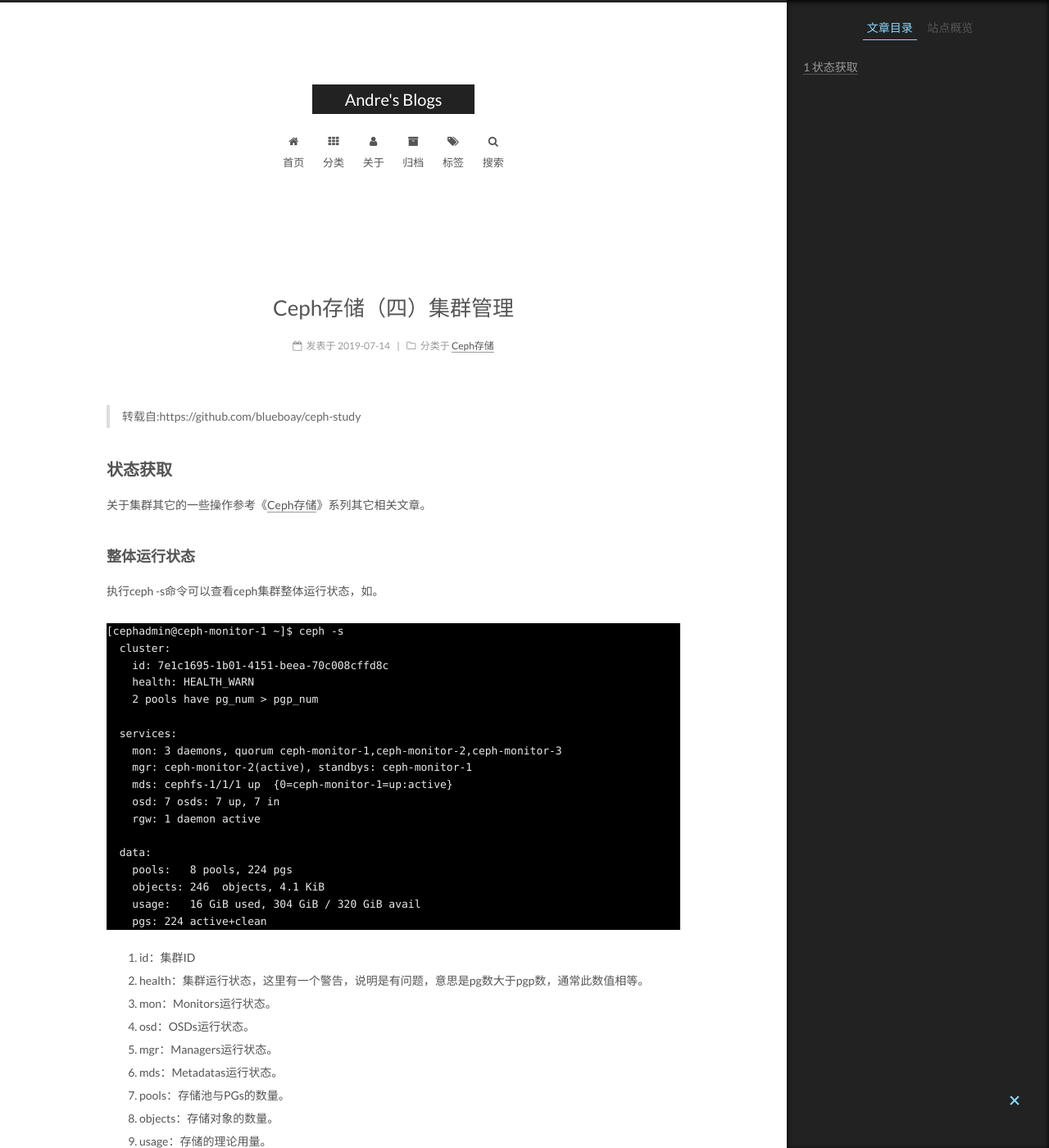
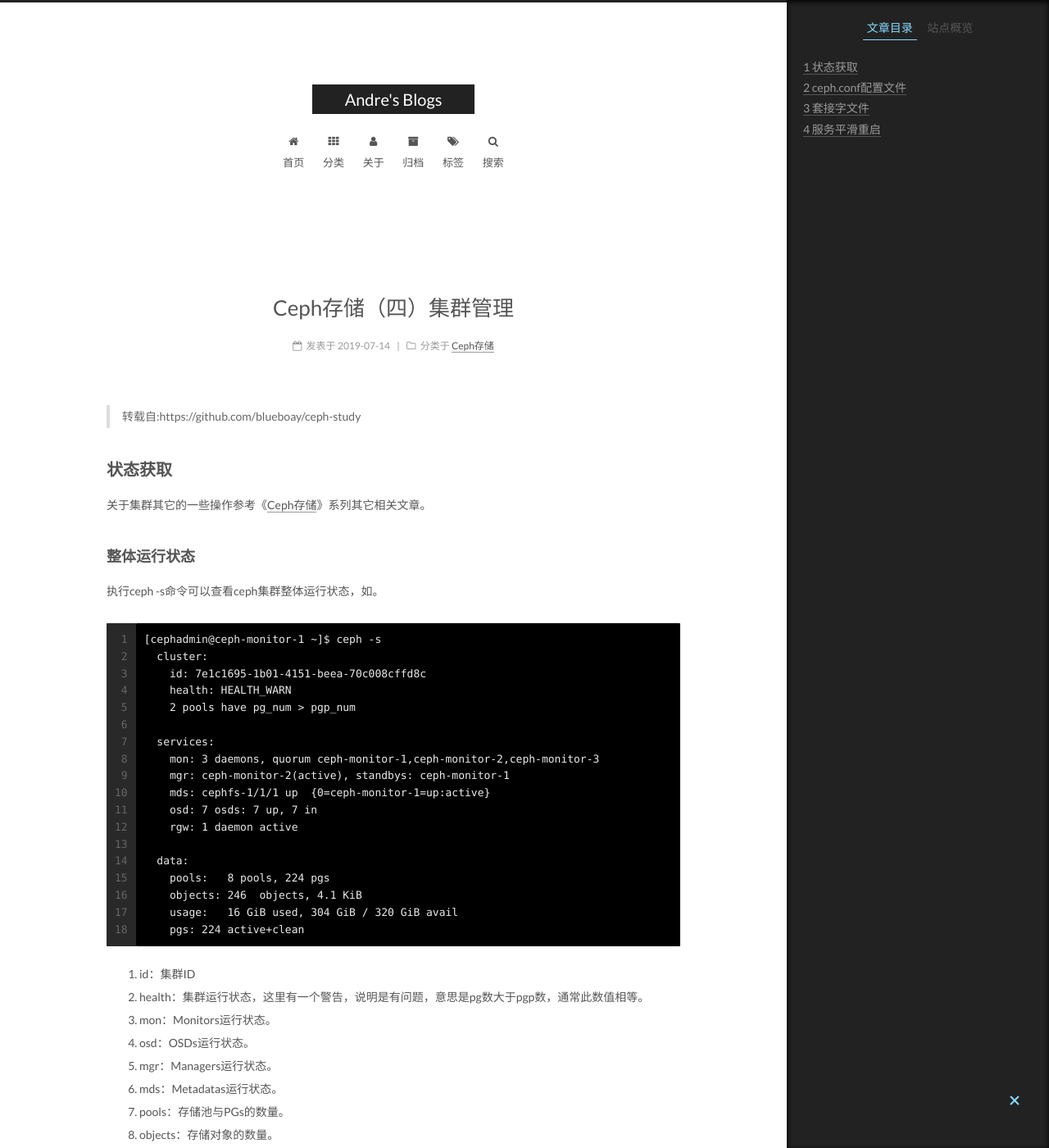
Before and after one commit to Ngwind/Ngwind.github.io, a Jekyll site: the page built from _posts/2019-7-14-Ceph存储（四）集群管理.md, in a window 1280 px wide and 1400 px high. Shown: the whole window at 82% size. Built offline with Jekyll 4.4.1, drawn with Linux system fonts in a browser that asks for light colours; comment, search, counter and statistics services are not loaded; some of the changed text lies outside the part shown.

Commit message:
Update 2019-7-14-Ceph存储（四）集群管理.md

````diff
--- a/_posts/2019-7-14-Ceph存储（四）集群管理.md
+++ b/_posts/2019-7-14-Ceph存储（四）集群管理.md
@@ -14,7 +14,7 @@ categories:
 ### 整体运行状态
 执行ceph -s命令可以查看ceph集群整体运行状态，如。
 
-<pre>
+```
 [cephadmin@ceph-monitor-1 ~]$ ceph -s
   cluster:
     id: 7e1c1695-1b01-4151-beea-70c008cffd8c
@@ -33,7 +33,7 @@ categories:
     objects: 246  objects, 4.1 KiB
     usage:   16 GiB used, 304 GiB / 320 GiB avail
     pgs: 224 active+clean
-</pre>
+```
   1. id：集群ID
   2. health：集群运行状态，这里有一个警告，说明是有问题，意思是pg数大于pgp数，通常此数值相等。
   3. mon：Monitors运行状态。
@@ -47,48 +47,48 @@ categories:
 ### PG状态
 查看pg状态查看通常使用下面两个命令即可，dump可以查看更详细信息，如。
 
-<pre>
+```
 ~]$ ceph pg dump
 ~]$ ceph pg stat
-</pre>
+```
 ### Pool状态
 查看整个pool状态。
 
-<pre>
+```
 ~]$ ceph osd pool stats
-</pre>
+```
 查看指定pool状态。
 
-<pre>
+```
 ~]$ ceph osd pool stats <pool name>
-</pre>
+```
 ### OSD状态
 以下3条命令查看，dump显示出更详细信息，tree可以让信息显示得更漂亮。
 
-<pre>
+```
 ~]$ ceph osd stat
 ~]$ ceph osd dump
 ~]$ ceph osd tree
-</pre>
+```
 ### Monitor状态
 基本状态查看，使用dump可以查看更详细信息。
 
-<pre>
+```
 ~]$ ceph mon stat
 ~]$ ceph mon dump
-</pre>
+```
 查看仲裁状态。
 
-<pre>
+```
 ~]$ ceph quorum_status
-</pre>
+```
 ### 集群空间用量
 主要用到df子命令，后面跟detail可以显示更详细信息。
 
-<pre>
+```
 ~]$ ceph df
 ~]$ ceph df detail
-</pre>
+```
 ## ceph.conf配置文件
 该配置文件采用init文件语法，#和;为注释，ceph集群在启动的时候会按照顺序加载所有的conf配置文件。
 配置文件分为以下几大块配置。
@@ -114,46 +114,46 @@ categories:
 所谓套接字相当于守护进程的socket文件，默认存储于/var/run/ceph/目录下面，后缀名为.asok。可以使用此套接字完成对此守护进程所对应用的配置。但只能在本地执行，无法远程执行，套接字通常用于查询类。
 命令使用格式如。
 
-<pre>
+```
 ~]$ sudo ceph --admin-daemon /path/to/file <COMMAND>
-</pre>
+```
 获取指定套接字可使用的命令帮助。
 
-<pre>
+```
 ~]$ sudo ceph --admin-daemon /var/run/ceph/ceph-mgr.ceph-monitor-1.asok help
-</pre>
+```
 使用可使用的命令，如status查询状态。
 
-<pre>
+```
 ~]$ sudo ceph --admin-daemon /var/run/ceph/ceph-mgr.ceph-monitor-1.asok status
-</pre>
+```
 ## 服务平滑重启
 有时候需要更改服务的配置，但不想重启服务，或者是临时修改。这时候就可以使用tell和daemon子命令来完成此需求。
 ### tell子命令
 命令使用格式如下。
 
-<pre>
+```
 ~]$ ceph tell {daemon-type}.{daemon id or *} injectargs --{name}={value} [--{name}={value}]
-</pre>
+```
   * daemon-type：为要操作的对象类型如osd、mon等。
   * daemon id：该对象的名称，osd通常为0、1等，mon为ceph -s显示的名称，这里可以输入*表示全部。
   * injectargs：表示参数注入，后面必须跟一个参数，也可以跟多个。
 
 例。
 
-<pre>
+```
 ~]$ ceph tell mon.ceph-monitor-1 injectargs --mon_allow_pool_delete=true
-</pre>
+```
 mon_allow_pool_delete此选项的值默认为false，表示不允许删除pool，只有此选项打开后方可删除，记得改回去！！！
 这里使用mon.ceph-monitor-1表示只对ceph-monitor-1设置，可以使用*
 ### daemon子命令
 命令格式如下。
 
-<pre>
+```
 ~]$ ceph daemon {daemon-type}.{id} config set {name}={value}
-</pre>
+```
 例。
 
-<pre>
+```
 ~]$ sudo ceph daemon mon.ceph-monitor-1 config set mon_allow_pool_delete false
-</pre>
+```
````
